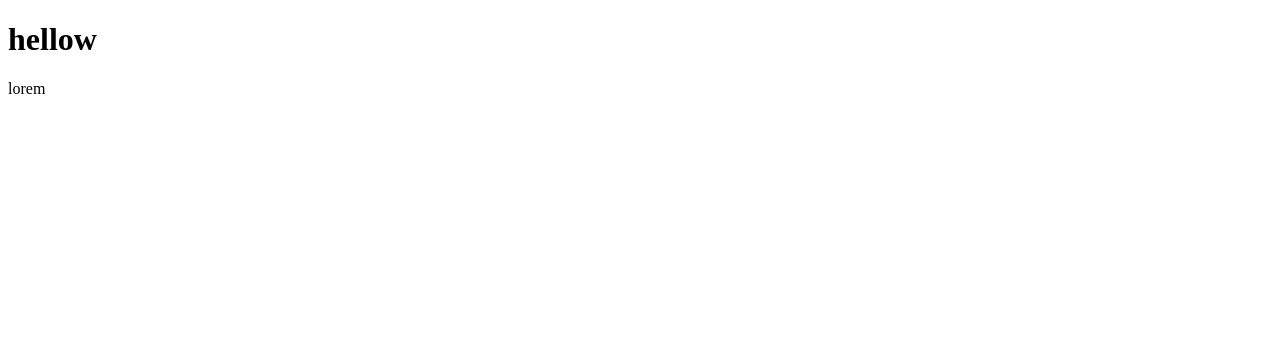
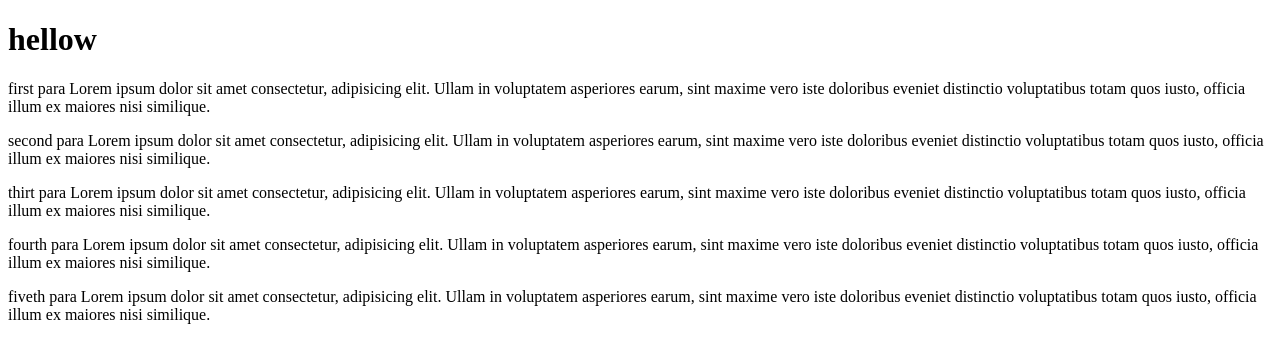
Before and after one commit to Aman-Farhan/class-19-audi-javascript, a plain HTML site: page index.html in a window 1280 px wide. Drawn offline with Linux system fonts and the light colour scheme.

Commit message:
first commit

```diff
--- a/app.js
+++ b/app.js
@@ -0,0 +1,10 @@
+let para = document.getElementById("special-1").childNodes.parent;
+let div = document.getElementById("div").childNodes[1];
+
+
+
+
+// let sp = para.childNodes;
+
+
+console.log(div);
--- a/index.html
+++ b/index.html
@@ -1,13 +1,44 @@
 <!DOCTYPE html>
 <html lang="en">
-<head>
-    <meta charset="UTF-8">
-    <meta name="viewport" content="width=device-width, initial-scale=1.0">
+  <head>
+    <meta charset="UTF-8" />
+    <meta name="viewport" content="width=device-width, initial-scale=1.0" />
     <title>Document</title>
-</head>
-<body>
+  </head>
+  <body>
     <h1>hellow</h1>
-    <p>lorem</p>
+    <div id="div">
+    <p id="special-1">
+      first para   Lorem ipsum dolor sit amet consectetur, adipisicing elit. Ullam in
+      voluptatem asperiores earum, sint maxime vero iste doloribus eveniet
+      distinctio voluptatibus totam quos iusto, officia illum ex maiores nisi
+      similique.
+    </p>
+    <p>
+      second  para   Lorem ipsum dolor sit amet consectetur, adipisicing elit. Ullam in
+      voluptatem asperiores earum, sint maxime vero iste doloribus eveniet
+      distinctio voluptatibus totam quos iusto, officia illum ex maiores nisi
+      similique.
+    </p>
+    <p>
+       thirt  para   Lorem ipsum dolor sit amet consectetur, adipisicing elit. Ullam in
+      voluptatem asperiores earum, sint maxime vero iste doloribus eveniet
+      distinctio voluptatibus totam quos iusto, officia illum ex maiores nisi
+      similique.
+    </p>
+    <p id="special-2">
+      fourth  para   Lorem ipsum dolor sit amet consectetur, adipisicing elit. Ullam in
+      voluptatem asperiores earum, sint maxime vero iste doloribus eveniet
+      distinctio voluptatibus totam quos iusto, officia illum ex maiores nisi
+      similique.
+    </p>
+    <p>
+      fiveth  para   Lorem ipsum dolor sit amet consectetur, adipisicing elit. Ullam in
+      voluptatem asperiores earum, sint maxime vero iste doloribus eveniet
+      distinctio voluptatibus totam quos iusto, officia illum ex maiores nisi
+      similique.
+    </p>
+</div>
     <script src="app.js"></script>
-</body>
+  </body>
 </html>
```
